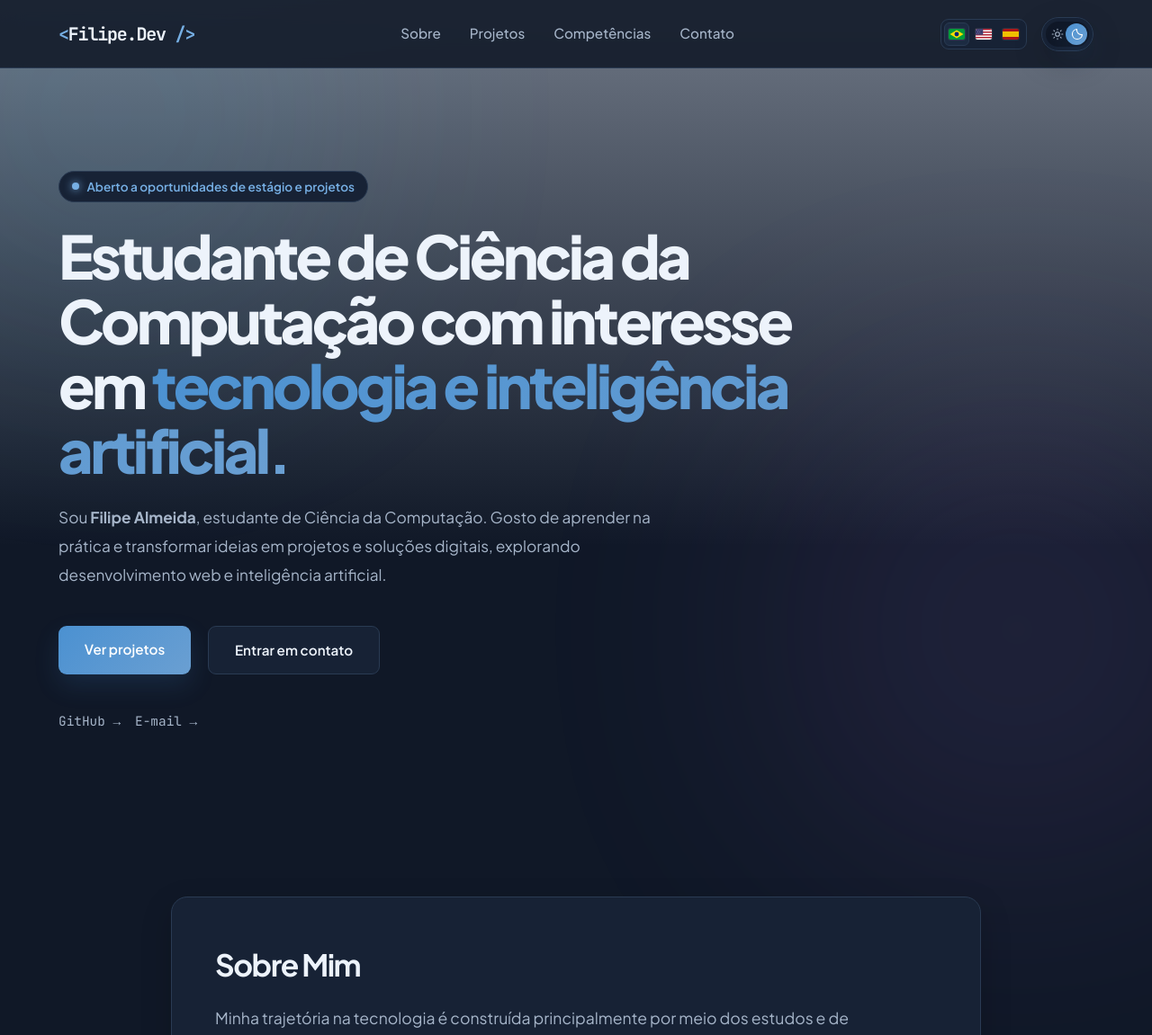
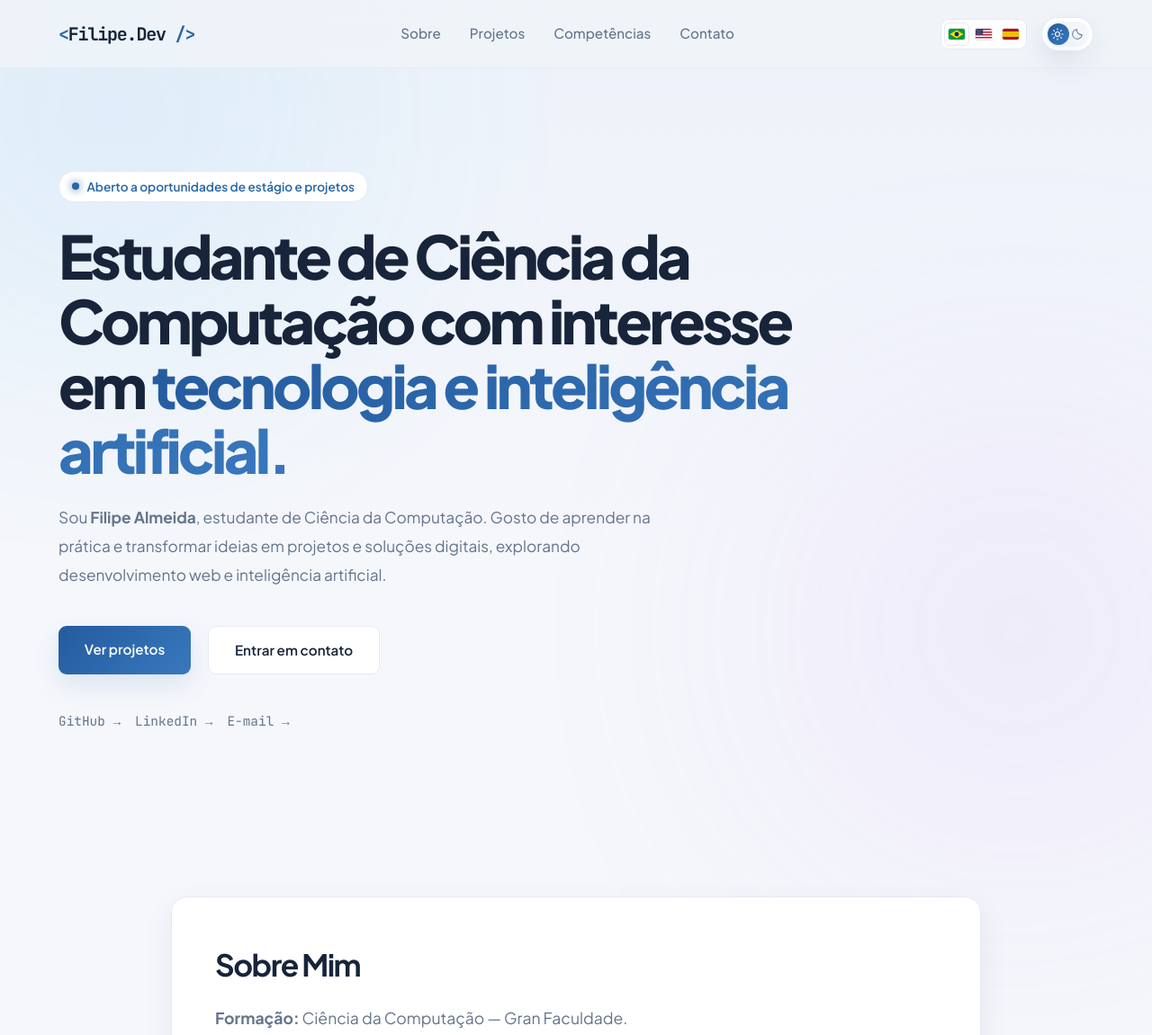
Before and after one commit to felipehenque16-cyber/portfolio-filipe-almeida, a plain HTML site: page index.html in a window 1280 px wide. Shown: the top 1151 px of the page at 90% size. Drawn offline with Linux system fonts and the light colour scheme.

Commit message:
Adiciona LinkedIn e destaca formação acadêmica

```diff
--- a/index.html
+++ b/index.html
@@ -32,7 +32,7 @@
     <link rel="preconnect" href="https://fonts.gstatic.com" crossorigin>
     <link href="https://fonts.googleapis.com/css2?family=JetBrains+Mono:wght@400;500;700&family=Plus+Jakarta+Sans:wght@300;400;500;600;700;800&display=swap" rel="stylesheet">
 </head>
-<body data-theme="dark">
+<body data-theme="light">
 
     <!-- Ambient Gradient Orbs (Fundo Dinâmico Moderno) -->
     <div class="bg-orb orb-1"></div>
@@ -62,7 +62,7 @@
                         <svg viewBox="0 0 24 16" aria-hidden="true"><rect width="24" height="16" fill="#aa151b"/><path d="M0 4h24v8H0Z" fill="#f1bf00"/></svg>
                     </button>
                 </div>
-                <button id="theme-toggle" class="theme-btn" type="button" aria-label="Ativar tema claro" aria-pressed="true" title="Ativar tema claro">
+                <button id="theme-toggle" class="theme-btn" type="button" aria-label="Ativar tema escuro" aria-pressed="false" title="Ativar tema escuro">
                     <span class="theme-switch" aria-hidden="true">
                         <svg class="theme-icon theme-icon-sun" viewBox="0 0 24 24" fill="none">
                             <circle cx="12" cy="12" r="4"></circle>
@@ -104,6 +104,9 @@
                     <a href="https://github.com/felipehenque16-cyber" target="_blank" rel="noopener noreferrer" class="social-badge">
                         <span>GitHub</span> &rarr;
                     </a>
+                    <a href="https://linkedin.com/in/filipe-almeida-38a53b319/" target="_blank" rel="noopener noreferrer" class="social-badge">
+                        <span>LinkedIn</span> &rarr;
+                    </a>
                     <a href="mailto:filipehenriqueedson@gmail.com" class="social-badge">
                         <span>E-mail</span> &rarr;
                     </a>
@@ -116,6 +119,7 @@
             <div class="container">
                 <div class="glass-card about-card">
                     <h2 class="section-title">Sobre Mim</h2>
+                    <p class="about-text"><strong>Formação:</strong> Ciência da Computação — Gran Faculdade.</p>
                     <p class="about-text">
                         Minha trajetória na tecnologia é construída principalmente por meio dos estudos e de projetos próprios. Gosto de entender como as ferramentas funcionam, experimentar possibilidades e transformar ideias em aplicações úteis no dia a dia.
                     </p>
```
